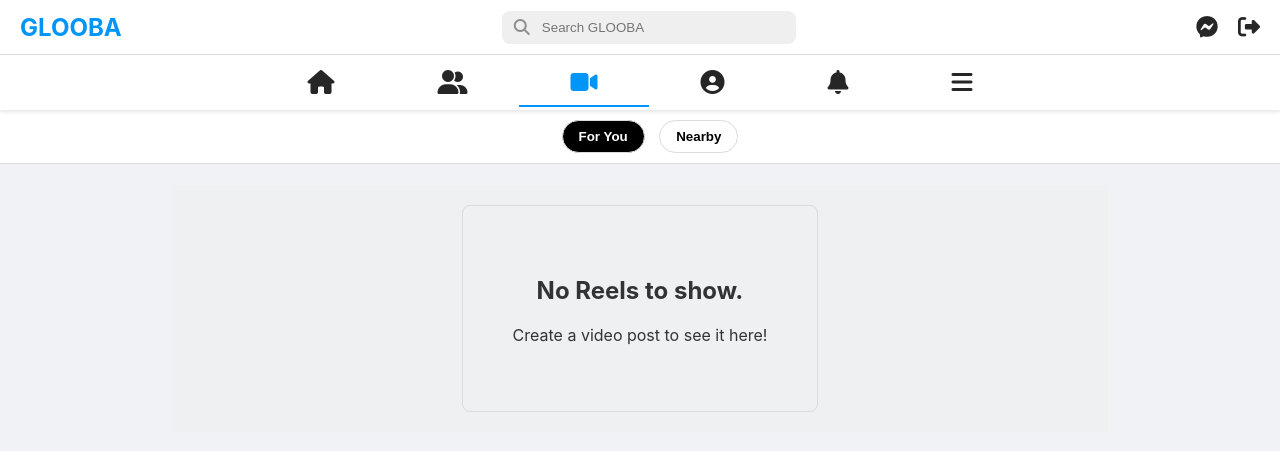
After one commit to Artlessnovara/global, a Flask app: page /reels in a window 1280 px wide. The commit adds this page. Shown: the top 451 px of the page. Run offline with Flask 3, Linux system fonts and the light colour scheme; the visitor is signed in with stand-in values (Sample User, id 1); tables that the repository leaves empty hold one stand-in row (values such as "Sample post").

Commit message:
feat: Implement foundation for Reels & Discovery System
This commit adds the foundational structure for the Reels feed, as part of a larger plan to implement the full Reels & Discovery system.

Key features implemented:
-   **Reels Page**: A new `/reels` route and `reels.html` template have been created to house the Reels feed. The main navigation has been updated to link to this page.
-   **Reel Card Layout**: A new `_reel_card.html` partial has been created to define the UI for a single reel. It features a vertical, video-centric layout with user info, caption, and action buttons, including a functional Follow/Unfollow button.
-   **Basic Reels Feed**: The `/reels` route now fetches all posts marked with `content_type='video'` and displays them using the new reel card layout.
-   **Discovery Foundation**: The `User` model has been updated with a `country` field, and placeholder UI toggles for 'For You' and 'Nearby' have been added to the Reels page to support future implementation of advanced discovery algorithms.

```diff
--- a/app.py
+++ b/app.py
@@ -47,6 +47,7 @@ class User(db.Model):
     bio = db.Column(db.Text, nullable=True)
     location = db.Column(db.String(100), nullable=True)
     work_education = db.Column(db.String(150), nullable=True)
+    country = db.Column(db.String(100), nullable=True)
 
     posts = db.relationship('Post', backref='author', lazy='dynamic')
     stories = db.relationship('Story', backref='author', lazy=True)
@@ -289,7 +290,7 @@ def create_post():
 
     new_post = Post(
         user_id=g.user.id,
-        content_type='text', # Hardcoded for now
+        content_type='text', # Reverted back from 'video'
         text=text_content,
         mode=mode
     )
@@ -325,5 +326,12 @@ def home():
 
     return render_template('home.html', stories=stories, posts=posts)
 
+@app.route('/reels')
+@login_required
+def reels():
+    # Fetch all posts that are videos, for now.
+    video_posts = Post.query.filter_by(content_type='video').order_by(Post.created_at.desc()).all()
+    return render_template('reels.html', posts=video_posts)
+
 if __name__ == '__main__':
     app.run(debug=True)
--- a/static/css/style.css
+++ b/static/css/style.css
@@ -714,3 +714,133 @@ body {
     padding: 8px 0;
     border-top: 1px solid #efefef;
 }
+
+/* Reels Feed Styles */
+.reels-container {
+    display: flex;
+    flex-direction: column;
+    align-items: center;
+    padding: 20px 0;
+    gap: 30px;
+    background-color: #eef0f2; /* A slightly different background for the reels page */
+}
+
+.reel-card {
+    width: 380px; /* Typical width for a mobile-centric view */
+    height: 680px; /* Typical height */
+    background-color: #000;
+    border-radius: 12px;
+    position: relative;
+    overflow: hidden;
+    box-shadow: 0 4px 12px rgba(0,0,0,0.15);
+}
+
+.reel-video-placeholder, .reel-video-placeholder img {
+    width: 100%;
+    height: 100%;
+    object-fit: cover;
+}
+
+.reel-info {
+    position: absolute;
+    bottom: 0;
+    left: 0;
+    width: 100%;
+    padding: 15px;
+    box-sizing: border-box;
+    color: #fff;
+    background: linear-gradient(to top, rgba(0,0,0,0.7), transparent);
+}
+
+.reel-author-info a {
+    display: flex;
+    align-items: center;
+    gap: 10px;
+    text-decoration: none;
+    color: #fff;
+    font-weight: bold;
+}
+
+.reel-author-info .author-avatar {
+    width: 40px;
+    height: 40px;
+    border-radius: 50%;
+    border: 2px solid #fff;
+}
+
+.reel-caption {
+    margin-top: 10px;
+    font-size: 14px;
+}
+
+.reel-actions {
+    position: absolute;
+    right: 10px;
+    bottom: 15px;
+    display: flex;
+    flex-direction: column;
+    gap: 20px;
+    align-items: center;
+}
+
+.reel-action-btn {
+    background: none;
+    border: none;
+    color: #fff;
+    cursor: pointer;
+    font-size: 24px;
+    display: flex;
+    flex-direction: column;
+    align-items: center;
+    gap: 5px;
+}
+
+.reel-action-btn span {
+    font-size: 12px;
+    font-weight: bold;
+}
+
+.reel-follow-btn {
+    background-color: #fff;
+    color: #000;
+    font-weight: bold;
+    padding: 6px 12px;
+    border-radius: 8px;
+    text-decoration: none;
+    font-size: 14px;
+}
+
+.reel-follow-btn.following {
+    background-color: rgba(255, 255, 255, 0.25);
+    color: #fff;
+    border: 1px solid #fff;
+}
+
+.reels-page-container {
+    padding-top: 55px; /* Height of the reels header */
+}
+
+.reels-header {
+    text-align: center;
+    padding: 10px;
+    background-color: #fff;
+    width: 100%;
+    border-bottom: 1px solid #dbdbdb;
+    position: fixed;
+    top: 110px; /* Below main nav */
+    left: 0;
+    z-index: 998;
+}
+.toggle-btn {
+    padding: 8px 16px;
+    border-radius: 18px;
+    border: 1px solid #dbdbdb;
+    background-color: transparent;
+    font-weight: bold;
+    cursor: pointer;
+    margin: 0 5px;
+}
+.toggle-btn.active {
+    background-color: #000;
+    color: #fff;
+}
--- a/templates/base.html
+++ b/templates/base.html
@@ -31,7 +31,7 @@
     <nav class="main-nav">
         <a href="{{ url_for('home') }}" class="nav-icon {% if request.endpoint == 'home' %}active{% endif %}"><i class="fas fa-home"></i></a>
         <a href="#" class="nav-icon"><i class="fas fa-user-friends"></i></a>
-        <a href="#" class="nav-icon"><i class="fas fa-video"></i></a>
+        <a href="{{ url_for('reels') }}" class="nav-icon {% if request.endpoint == 'reels' %}active{% endif %}"><i class="fas fa-video"></i></a>
         <a href="{{ url_for('profile', username=g.user.username) }}" class="nav-icon {% if request.endpoint == 'profile' %}active{% endif %}"><i class="fas fa-user-circle"></i></a>
         <a href="#" class="nav-icon"><i class="fas fa-bell"></i></a>
         <a href="#" class="nav-icon"><i class="fas fa-bars"></i></a>
--- /dev/null
+++ b/templates/reels.html
@@ -0,0 +1,24 @@
+{% extends "base.html" %}
+
+{% block title %}Reels - GLOOBA{% endblock %}
+
+{% block content %}
+<div class="reels-page-container">
+    <div class="reels-header">
+        <button class="toggle-btn active">For You</button>
+        <button class="toggle-btn">Nearby</button>
+    </div>
+    <div class="reels-container">
+        {% if posts %}
+            {% for post in posts %}
+                {% include '_reel_card.html' %}
+            {% endfor %}
+        {% else %}
+            <div class="post-placeholder" style="color: #333; background-color: transparent;">
+                <h2>No Reels to show.</h2>
+                <p>Create a video post to see it here!</p>
+            </div>
+        {% endif %}
+    </div>
+</div>
+{% endblock %}
```
Also changed, not shown: templates/_reel_card.html (added, +31 -0 lines).
